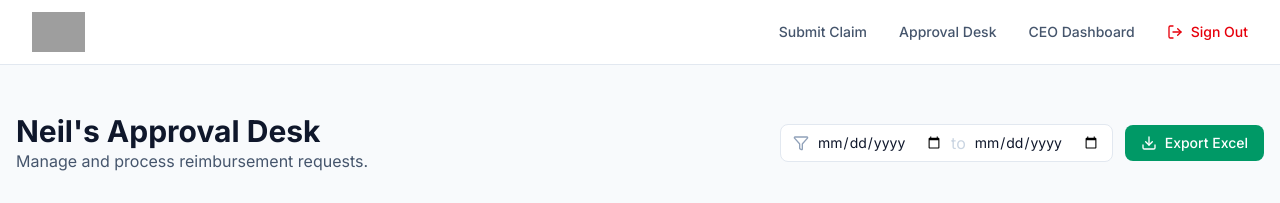
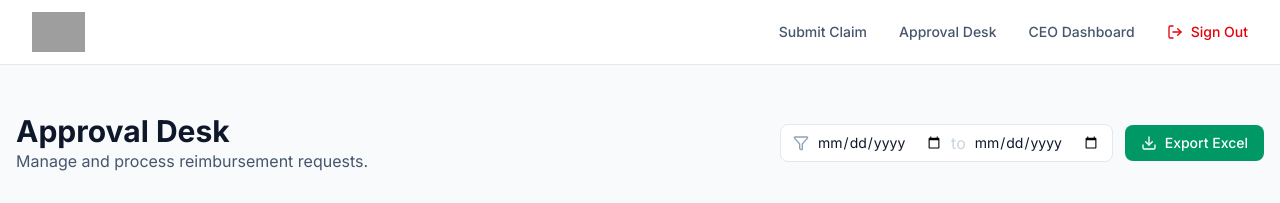
Before and after one commit to heykartavya/Cozy-Reimbursement-Portal, a React (Vite) app: page /admin in a window 1280 px wide. Shown: the top 203 px of the page. Built offline with nearby package versions, Linux system fonts and the light colour scheme; no server answers; sample sign-in values are in the browser's storage; grey boxes are pictures that could not be loaded.

Commit message:
Update 28april2026 3 NeilApprovalDesk.tsx

```diff
--- a/src/pages/NeilApprovalDesk.tsx
+++ b/src/pages/NeilApprovalDesk.tsx
@@ -130,7 +130,7 @@
     <div className="max-w-7xl mx-auto py-12 px-4">
       <div className="flex flex-col md:flex-row md:items-center justify-between mb-8 gap-4">
         <div>
-          <h1 className="text-3xl font-bold text-slate-900">Neil's Approval Desk</h1>
+          <h1 className="text-3xl font-bold text-slate-900">Approval Desk</h1>
           <p className="text-slate-600">Manage and process reimbursement requests.</p>
         </div>
 
```
